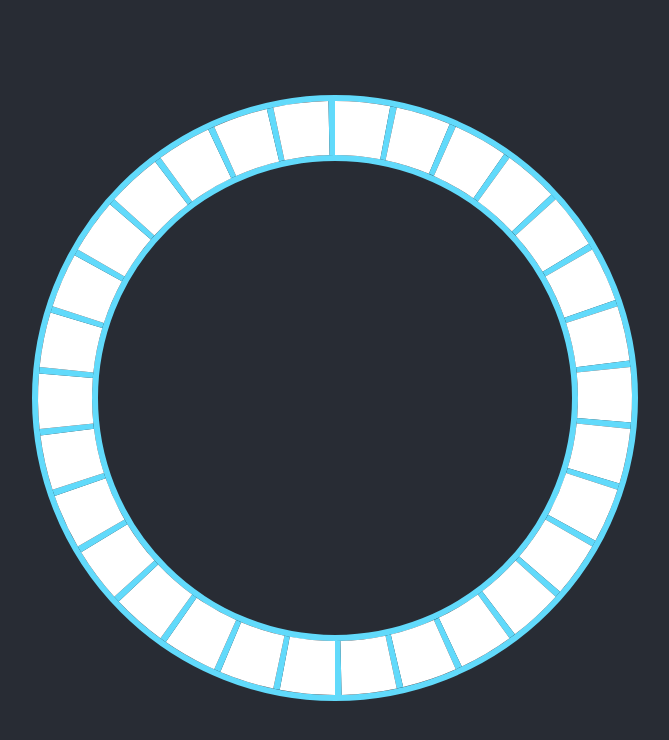
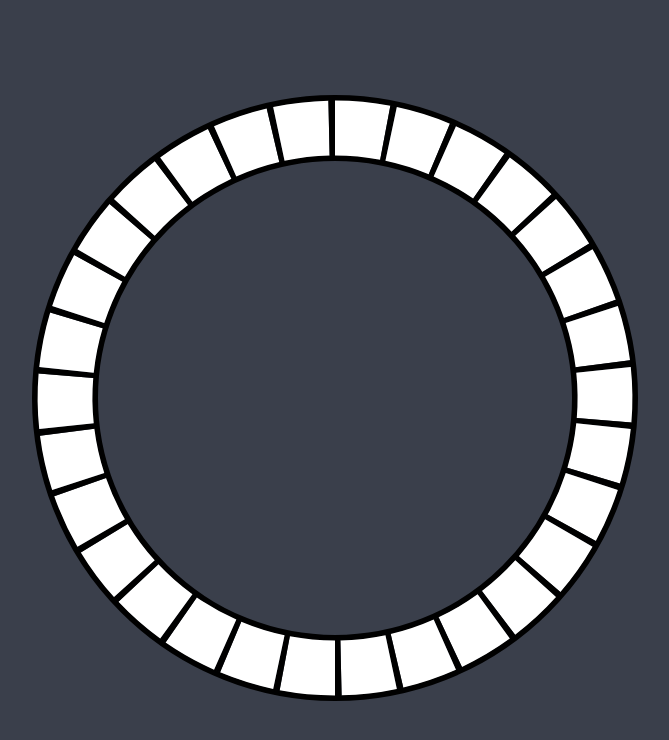
Before and after one commit to caulfield2/ring-treblecross, a React (Create React App) app in the folder frontend/: page / in a window 1280 px wide. Shown: the top 740 px of the page, without its empty margins (305-974 px from the left). Built offline with nearby package versions, Linux system fonts and the light colour scheme.

Commit message:
Added styling props, fixed divider border meshing issue, restyled colors

```diff
--- a/frontend/src/App.js
+++ b/frontend/src/App.js
@@ -6,6 +6,9 @@ function App() {
     <div className="app">
       <GameBoard
         size={30}
+        borderColor="black"
+        activeTileColor="white"
+        inactiveTileColor="gray"
       />
     </div>
   );
--- a/frontend/src/components/GameBoard/GameBoard.css
+++ b/frontend/src/components/GameBoard/GameBoard.css
@@ -1,4 +1,3 @@
 .game-board-outline {
-    stroke: #61dafb;
     fill: transparent;
 }
--- a/frontend/src/components/GameBoard/GameBoard.js
+++ b/frontend/src/components/GameBoard/GameBoard.js
@@ -37,7 +37,7 @@ function GameBoard(props) {
   function buildGameBoard() {
     const { size } = props;
     const fillRadius = (outerRadius - innerRadius) / 2 + innerRadius;
-    const fillStrokeWidth = outerRadius - innerRadius - borderStrokeWidth;
+    const fillStrokeWidth = (outerRadius - innerRadius - borderStrokeWidth) * 1.015; // To compensate for the imprecision and blend the divider and border
 
     const fillCircumference = 2 * Math.PI * fillRadius;
     const dividerCircumference = borderStrokeWidth; // Make the divider the same thickness as the border
@@ -61,6 +61,8 @@ function GameBoard(props) {
           startDegree={degreePos}
           endDegree={degreePos + tileDegrees}
           strokeWidth={fillStrokeWidth}
+          activeColor={props.activeTileColor}
+          inactiveColor={props.inactiveTileColor}
         />
       );
 
@@ -77,6 +79,7 @@ function GameBoard(props) {
           startDegree={degreePos}
           endDegree={degreePos + dividerDegrees}
           strokeWidth={fillStrokeWidth}
+          color={props.borderColor}
         />
       );
 
@@ -94,6 +97,7 @@ function GameBoard(props) {
       >
         <circle
           className="game-board-outline"
+          stroke={props.borderColor}
           strokeWidth={borderStrokeWidth}
           r={outerRadius}
           cx={cx}
@@ -101,6 +105,7 @@ function GameBoard(props) {
         />
         <circle
           className="game-board-outline"
+          stroke={props.borderColor}
           strokeWidth={borderStrokeWidth}
           r={innerRadius}
           cx={cx}
@@ -114,6 +119,9 @@ function GameBoard(props) {
 
 GameBoard.propTypes = {
   size: PropTypes.number.isRequired,
+  borderColor: PropTypes.string.isRequired,
+  activeTileColor: PropTypes.string.isRequired,
+  inactiveTileColor: PropTypes.string.isRequired,
 }
 
 export default GameBoard
--- a/frontend/src/components/GameBoardDivider/GameBoardDivider.css
+++ b/frontend/src/components/GameBoardDivider/GameBoardDivider.css
@@ -1,4 +1,3 @@
 .game-board-divider {
-    stroke: #61dafb;
     fill: transparent;
 }
--- a/frontend/src/components/GameBoardDivider/GameBoardDivider.js
+++ b/frontend/src/components/GameBoardDivider/GameBoardDivider.js
@@ -7,6 +7,7 @@ function GameBoardDivider(props) {
     return (
         <path
             className="game-board-divider"
+            stroke={props.color}
             d={GeometryService.describeArc(props.cx, props.cy, props.r, props.startDegree, props.endDegree)}
             strokeWidth={props.strokeWidth}
         />
@@ -20,6 +21,7 @@ GameBoardDivider.propTypes = {
     startDegree: PropTypes.number.isRequired,
     endDegree: PropTypes.number.isRequired,
     strokeWidth: PropTypes.number.isRequired,
+    color: PropTypes.string.isRequired,
 }
 
 export default GameBoardDivider
--- a/frontend/src/components/GameBoardTile/GameBoardTile.css
+++ b/frontend/src/components/GameBoardTile/GameBoardTile.css
@@ -1,5 +1,4 @@
 .game-board-tile {
-    stroke: white;
     cursor: pointer;
     fill: transparent;
     pointer-events: visibleStroke;
--- a/frontend/src/components/GameBoardTile/GameBoardTile.js
+++ b/frontend/src/components/GameBoardTile/GameBoardTile.js
@@ -9,6 +9,7 @@ function GameBoardTile(props) {
             className="game-board-tile"
             d={GeometryService.describeArc(props.cx, props.cy, props.r, props.startDegree, props.endDegree)}
             strokeWidth={props.strokeWidth}
+            stroke={props.activeColor} // TODO: Add isActive prop and make this dynamic
             onClick={() => { console.log(`Clicked ${props.i}`) }}
         />
     );
@@ -22,6 +23,8 @@ GameBoardTile.propTypes = {
     startDegree: PropTypes.number.isRequired,
     endDegree: PropTypes.number.isRequired,
     strokeWidth: PropTypes.number.isRequired,
+    activeColor: PropTypes.string.isRequired,
+    inactiveColor: PropTypes.string.isRequired,
 }
 
 export default GameBoardTile
--- a/frontend/src/index.css
+++ b/frontend/src/index.css
@@ -5,5 +5,5 @@ body {
     sans-serif;
   -webkit-font-smoothing: antialiased;
   -moz-osx-font-smoothing: grayscale;
-  background-color: #282c34;
+  background-color: #3a3f4b;
 }
```
